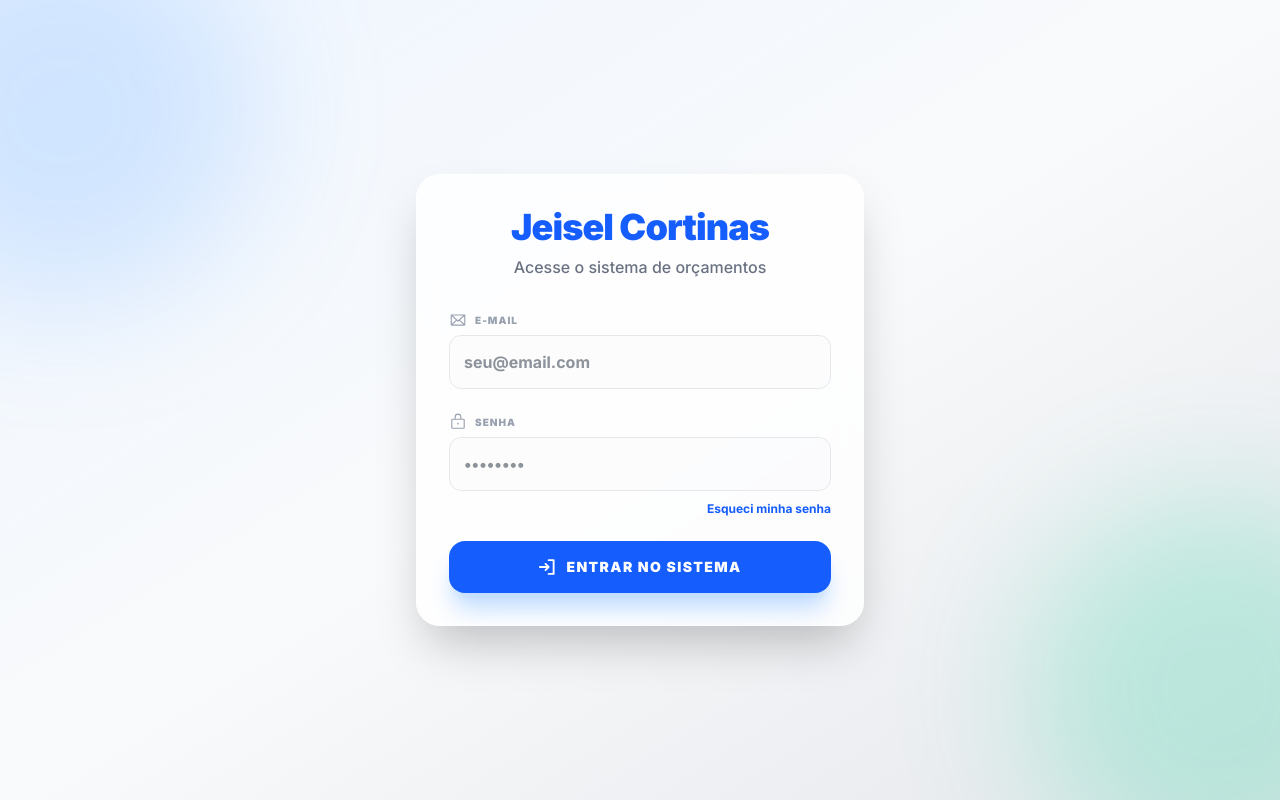
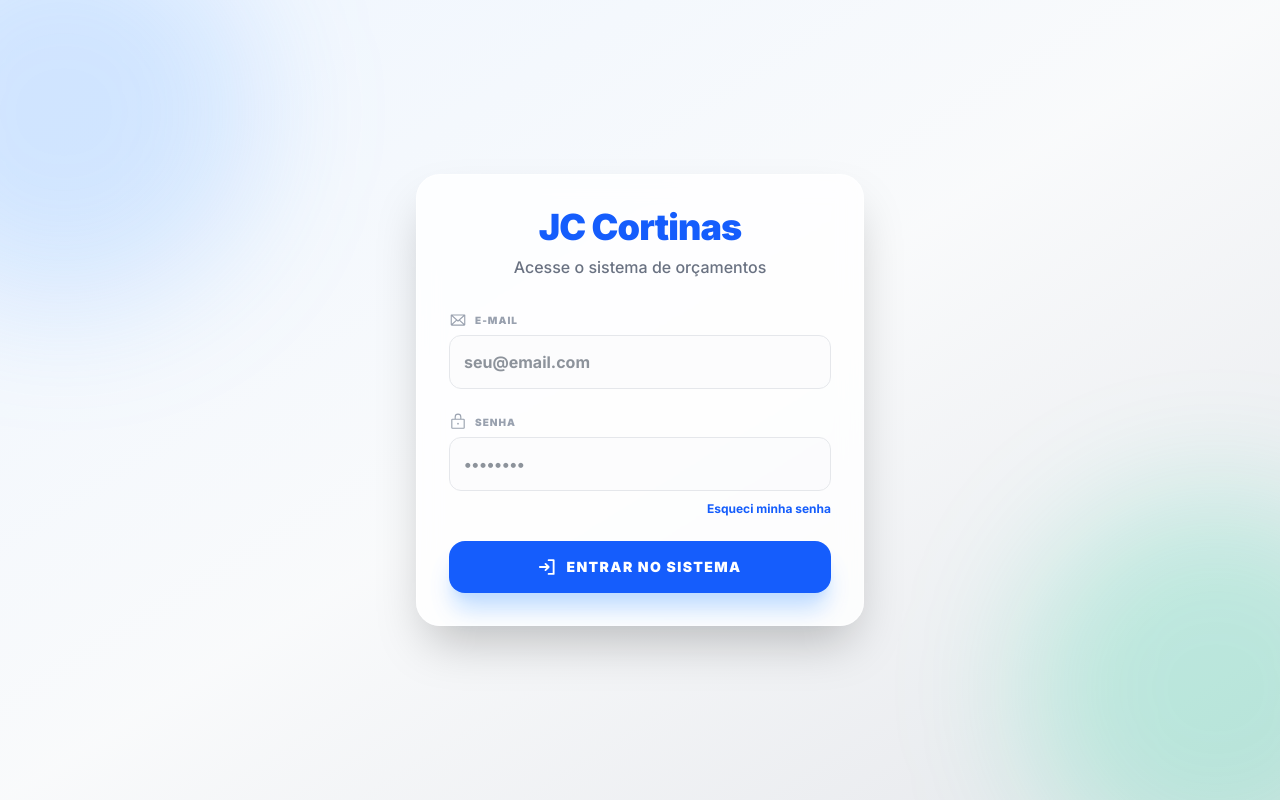
Before and after one commit to gabcordeiro/jeiselcortinas, a Next.js app: page /login in a window 1280 px wide. Built offline with nearby package versions, Linux system fonts and the light colour scheme; no server answers.

Commit message:
fi: mudado o nome do app

```diff
--- a/src/app/bi/page.tsx
+++ b/src/app/bi/page.tsx
@@ -63,7 +63,7 @@ export default function DashboardBI() {
     <div className="space-y-8 pb-10">
       <header className="bg-white p-6 rounded-2xl border border-gray-100 shadow-sm">
         <h1 className="text-2xl font-black text-gray-800 tracking-tight">Inteligência de Vendas</h1>
-        <p className="text-gray-500 text-sm">Visão geral do desempenho da Jeisel Cortinas</p>
+        <p className="text-gray-500 text-sm">Visão geral do desempenho da JC Cortinas</p>
       </header>
 
       {/* Cards de KPI */}
--- a/src/app/historico/page.tsx
+++ b/src/app/historico/page.tsx
@@ -78,7 +78,7 @@ export default function Historico() {
     doc.setFont("helvetica", "bold");
     doc.setFontSize(26);
     doc.setTextColor(37, 99, 235);
-    doc.text("JEISEL CORTINAS", 14, 30);
+    doc.text("JC CORTINAS", 14, 30);
 
     doc.setFontSize(10);
     doc.setTextColor(100, 100, 100);
--- a/src/app/layout.tsx
+++ b/src/app/layout.tsx
@@ -8,7 +8,7 @@ import Sidebar from "@/components/Sidebar";
 const inter = Inter({ subsets: ["latin"] });
 
 export const metadata: Metadata = {
-  title: "Jeisel Cortinas - Sistema",
+  title: "JC Cortinas - Sistema",
   description: "Gestão inteligente de orçamentos e vendas.",
 };
 
--- a/src/app/login/page.tsx
+++ b/src/app/login/page.tsx
@@ -88,7 +88,7 @@ export default function Login() {
 
       <div className="bg-white/80 backdrop-blur-md p-8 rounded-3xl shadow-2xl border border-white/50 w-full max-w-md z-10 animate-in zoom-in duration-500">
         <div className="text-center mb-8">
-          <h1 className="text-4xl font-black text-blue-600 tracking-tight">Jeisel Cortinas</h1>
+          <h1 className="text-4xl font-black text-blue-600 tracking-tight">JC Cortinas</h1>
           <p className="text-gray-500 font-medium mt-2">Acesse o sistema de orçamentos</p>
         </div>
 
--- a/src/app/precos/page.tsx
+++ b/src/app/precos/page.tsx
@@ -96,7 +96,7 @@ export default function GestorPrecos() {
           </div>
           <div>
             <h1 className="text-2xl font-black text-gray-800 tracking-tight">Gestor de Preços</h1>
-            <p className="text-sm text-gray-400">Controle financeiro da Jeisel Cortinas</p>
+            <p className="text-sm text-gray-400">Controle financeiro da JC Cortinas</p>
           </div>
         </div>
 
--- a/src/app/usuarios/page.tsx
+++ b/src/app/usuarios/page.tsx
@@ -111,7 +111,7 @@ export default function GerenciarUsuarios() {
         </div>
         <div>
           <h1 className="text-2xl font-black text-gray-800 tracking-tight">Controle de Acesso</h1>
-          <p className="text-gray-500 text-sm">Gerencie a equipe da Jeisel Cortinas.</p>
+          <p className="text-gray-500 text-sm">Gerencie a equipe da JC Cortinas.</p>
         </div>
       </header>
 
@@ -282,7 +282,7 @@ export default function GerenciarUsuarios() {
             </div>
             <h2 className="text-2xl font-black text-gray-800 tracking-tight">Revogar Acesso?</h2>
             <p className="text-sm font-medium text-gray-500">
-              O usuário perderá o acesso ao sistema da Jeisel Cortinas imediatamente.
+              O usuário perderá o acesso ao sistema da JC Cortinas imediatamente.
             </p>
             <div className="flex gap-3 pt-4">
               <button onClick={() => setIsUserDeleteModalOpen(false)} className="flex-1 py-3.5 bg-gray-100 text-gray-600 rounded-xl font-black hover:bg-gray-200 transition">Cancelar</button>
--- a/src/components/Sidebar.tsx
+++ b/src/components/Sidebar.tsx
@@ -52,7 +52,7 @@ export default function Sidebar() {
       {/* Logo Area */}
       <div className={`px-6 py-10 overflow-hidden whitespace-nowrap ${isCollapsed ? "flex justify-center" : ""}`}>
         <h1 className="text-2xl font-black text-blue-500 tracking-tighter">
-          {isCollapsed ? "JC" : "JEISEL CORTINAS"}
+          {isCollapsed ? "JC" : "JC CORTINAS"}
         </h1>
       </div>
 
```
